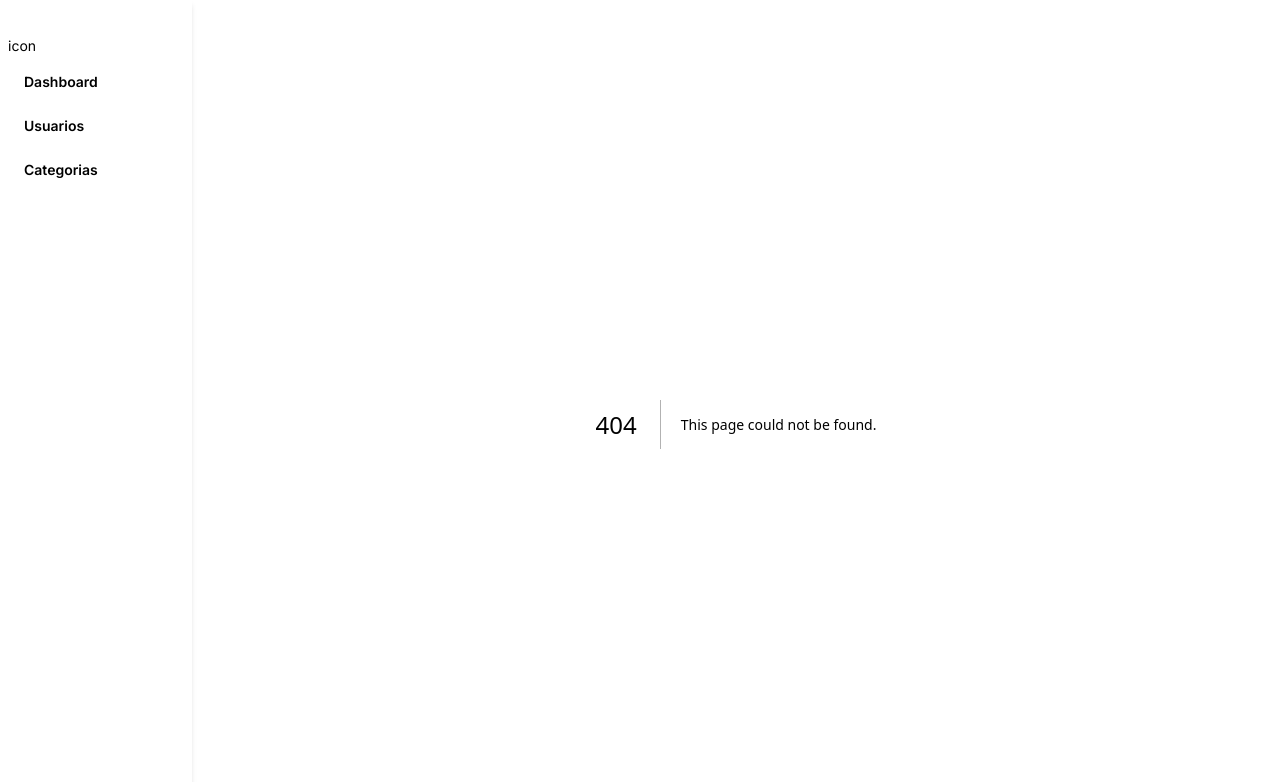
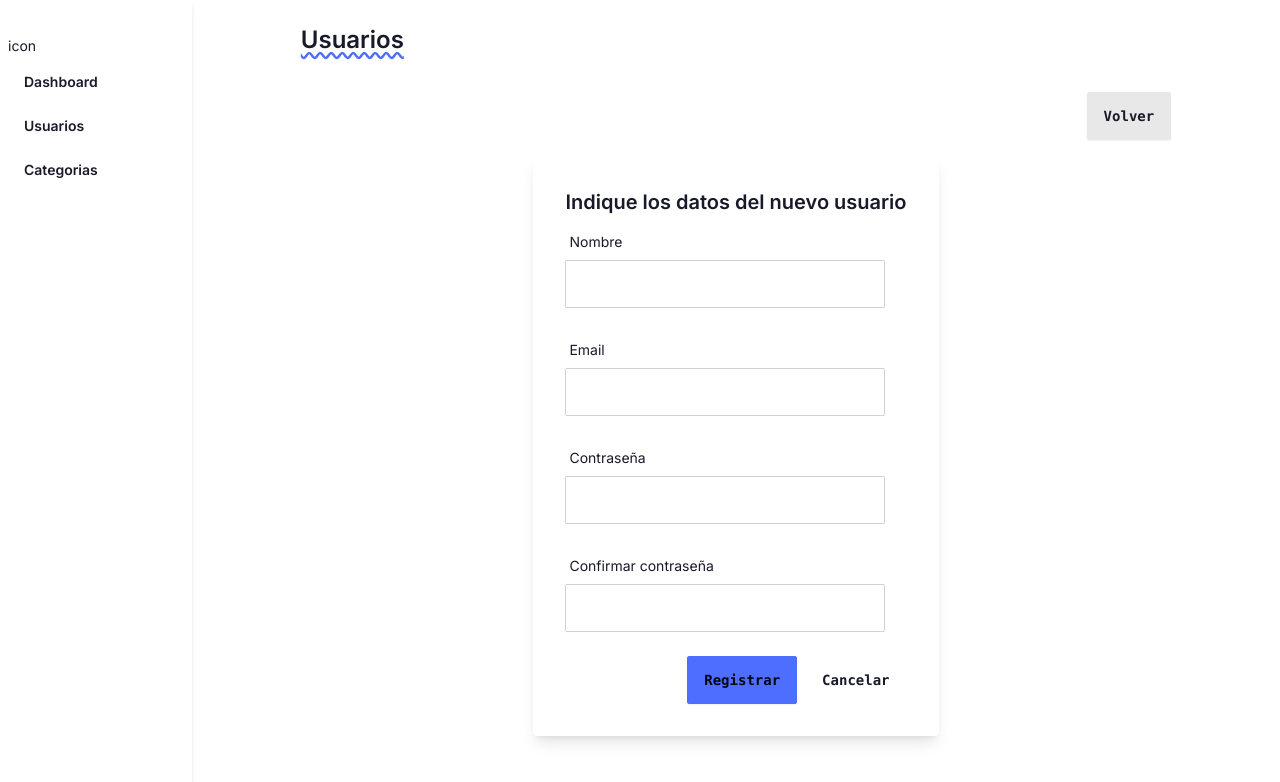
Before and after one commit to gusaln/stockbrain, a Next.js app: page /usuarios/crear in a window 1280 px wide. Before the commit this address had no page. Shown: the top 782 px of the page. Built offline with nearby package versions, Linux system fonts and the light colour scheme.

Commit message:
feat: Agrega placeholder de formulario para crear usuarios

```diff
--- /dev/null
+++ b/src/app/usuarios/crear/CrearUsuarioForm.tsx
@@ -0,0 +1,62 @@
+"use client";
+
+import Input from "@/components/forms/Input";
+import { useState } from "react";
+import { useFormState } from "react-dom";
+import { crearUsuario } from "./action";
+
+const initialState = {
+    message: "",
+};
+
+interface Props {
+    onSubmit: typeof crearUsuario;
+}
+
+export function CrearUsuarioForm(props: Props) {
+    const [password, setPassword] = useState("");
+    const [passwordConfirmation, setPasswordConfirmation] = useState("");
+
+    const [state, formAction] = useFormState(props.onSubmit, initialState);
+
+    return (
+        <form action={formAction} method="post">
+            <div className="card-body">
+                <div className="card-title">Indique los datos del nuevo usuario</div>
+
+                <p aria-live="polite" className="sr-only">
+                    {state?.message}
+                </p>
+
+                <Input name="nombre" label="Nombre" />
+                <Input name="email" label="Email" type="email" />
+                <Input
+                    name="password"
+                    label="Contraseña"
+                    type="password"
+                    value={password}
+                    onChange={(ev) => setPassword(ev.target.value)}
+                />
+                <Input
+                    name="password_confirmation"
+                    label="Confirmar contraseña"
+                    type="password"
+                    value={passwordConfirmation}
+                    onChange={(ev) => setPasswordConfirmation(ev.target.value)}
+                    error={
+                        passwordConfirmation.length > 1 && password != passwordConfirmation
+                            ? "no coincide con la contraseña"
+                            : null
+                    }
+                />
+
+                <div className="card-actions justify-end">
+                    <button type="submit" className="btn btn-primary">
+                        Registrar
+                    </button>
+                    <button className="btn btn-ghost">Cancelar</button>
+                </div>
+            </div>
+        </form>
+    );
+}
--- /dev/null
+++ b/src/app/usuarios/crear/action.ts
@@ -0,0 +1,14 @@
+"use server";
+
+
+export async function crearUsuario(prevState: any, formData: FormData) {
+    console.log(formData);
+
+
+    // Crear usuarios and:
+    // redirect("/usuarios");
+
+    return {
+        message: "WE HAVE A SITUATION",
+    };
+}
--- /dev/null
+++ b/src/app/usuarios/crear/page.tsx
@@ -0,0 +1,22 @@
+import { CrearUsuarioForm } from "./CrearUsuarioForm";
+import { crearUsuario } from "./action";
+
+export default function Page() {
+    return (
+        <div className="w-4/5 mx-auto">
+            <h1 className="font-semibold underline decoration-wavy decoration-primary underline-offset-4">Usuarios</h1>
+
+            <section className="flex justify-end space-x-2 mb-4">
+                <a role="button" className="btn" href="/usuarios">
+                    Volver
+                </a>
+            </section>
+
+            <section className="w-full justify-center flex">
+                <div className="card w-fit shadow-lg">
+                    <CrearUsuarioForm onSubmit={crearUsuario} />
+                </div>
+            </section>
+        </div>
+    );
+}
--- /dev/null
+++ b/src/components/forms/Input.tsx
@@ -0,0 +1,20 @@
+import { InputHTMLAttributes } from "react";
+
+interface InputProps extends InputHTMLAttributes<string> {
+    label?: string;
+    error?: string | null;
+}
+
+export default function Input(props: InputProps) {
+    const { label, error, ...rest } = props;
+
+    return (
+        <label className="form-control w-full max-w-xs">
+            <div className="label">{label ? <span className="label-text">{label}</span> : null}</div>
+
+            <input {...rest} className="input input-bordered w-full max-w-xs" />
+
+            <div className="label">{error ? <span className="label-text-alt text-red-400">{error}</span> : null}</div>
+        </label>
+    );
+}
--- /dev/null
+++ b/src/utils.ts
@@ -0,0 +1,2 @@
+export type ServerActionWithState<TState> = (prevState: TState, formData: FormData) => TState | Promise<TState>;
+export type ServerAction = (formData: FormData) => void | Promise<void>;
```
Also changed, not shown: dashboard.png (added).
